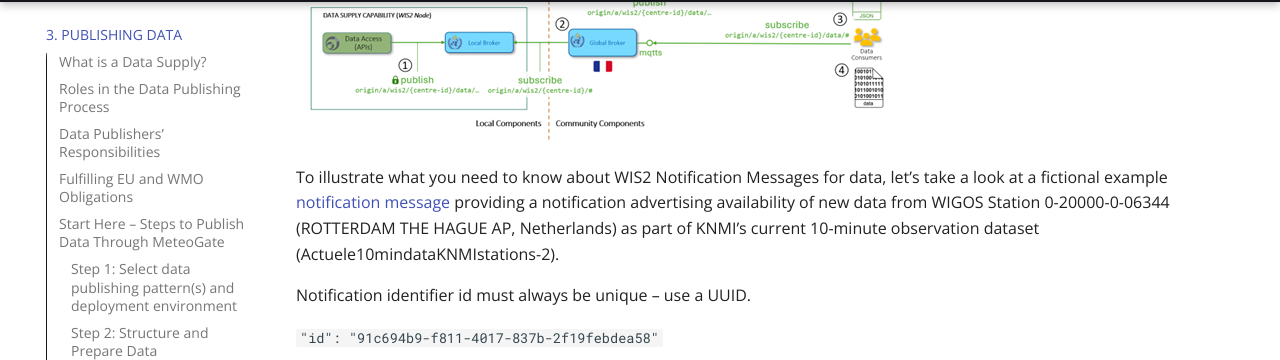
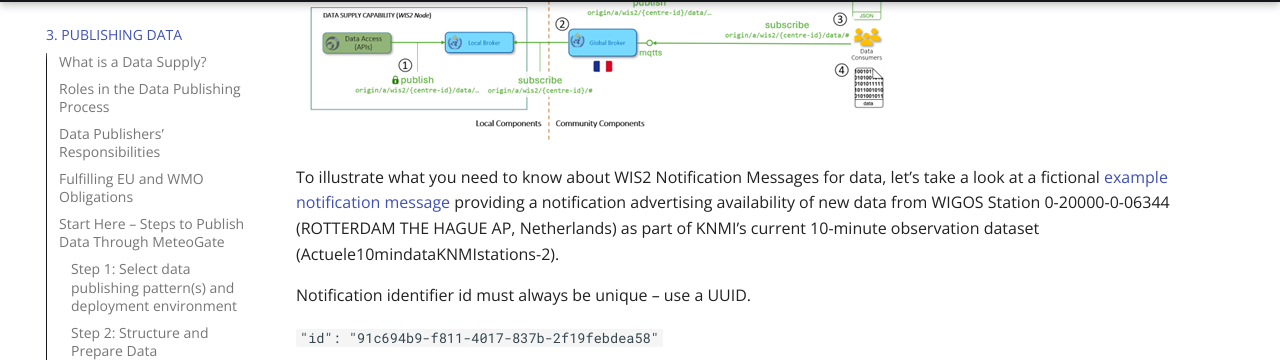
Before and after one commit to EUMETNET/meteogate-documentation, an MkDocs documentation site: the page built from docs/3-publishing-data.md, in a window 1280 px wide and 900 px high, scrolled down 15887 px. Shown: the part 94-454 px from the top of the window. Built offline with MkDocs 1.6.1 and Material for MkDocs 9.7.7, drawn with Linux system fonts in a browser that asks for light colours; comment, search, counter and statistics services are not loaded.

```diff
--- a/docs/3-publishing-data.md
+++ b/docs/3-publishing-data.md
@@ -451,7 +451,7 @@ Here’s how it works:
 
 ![Publishing notifications](images/meteogate-publishing-notifications.png)
 
-To illustrate what you need to know about WIS2 Notification Messages for data, let’s take a look at a fictional example [notification message](/examples/nl-knmi-nmc-Actuele10mindata-KNMIstations-2--notification-91c694b9-f811-4017-837b-2f19febdea58--draft-apr2024 1.json) providing a notification advertising availability of new data from WIGOS Station 0-20000-0-06344 (ROTTERDAM THE HAGUE AP, Netherlands) as part of KNMI’s current 10-minute observation dataset (Actuele10mindataKNMIstations-2).
+To illustrate what you need to know about WIS2 Notification Messages for data, let’s take a look at a fictional [example notification message](/examples/nl-knmi-nmc-Actuele10mindata-KNMIstations-2--notification-91c694b9-f811-4017-837b-2f19febdea58--draft-apr2024 1.json) providing a notification advertising availability of new data from WIGOS Station 0-20000-0-06344 (ROTTERDAM THE HAGUE AP, Netherlands) as part of KNMI’s current 10-minute observation dataset (Actuele10mindataKNMIstations-2).
 
 Notification identifier id must always be unique – use a UUID.
 
```
